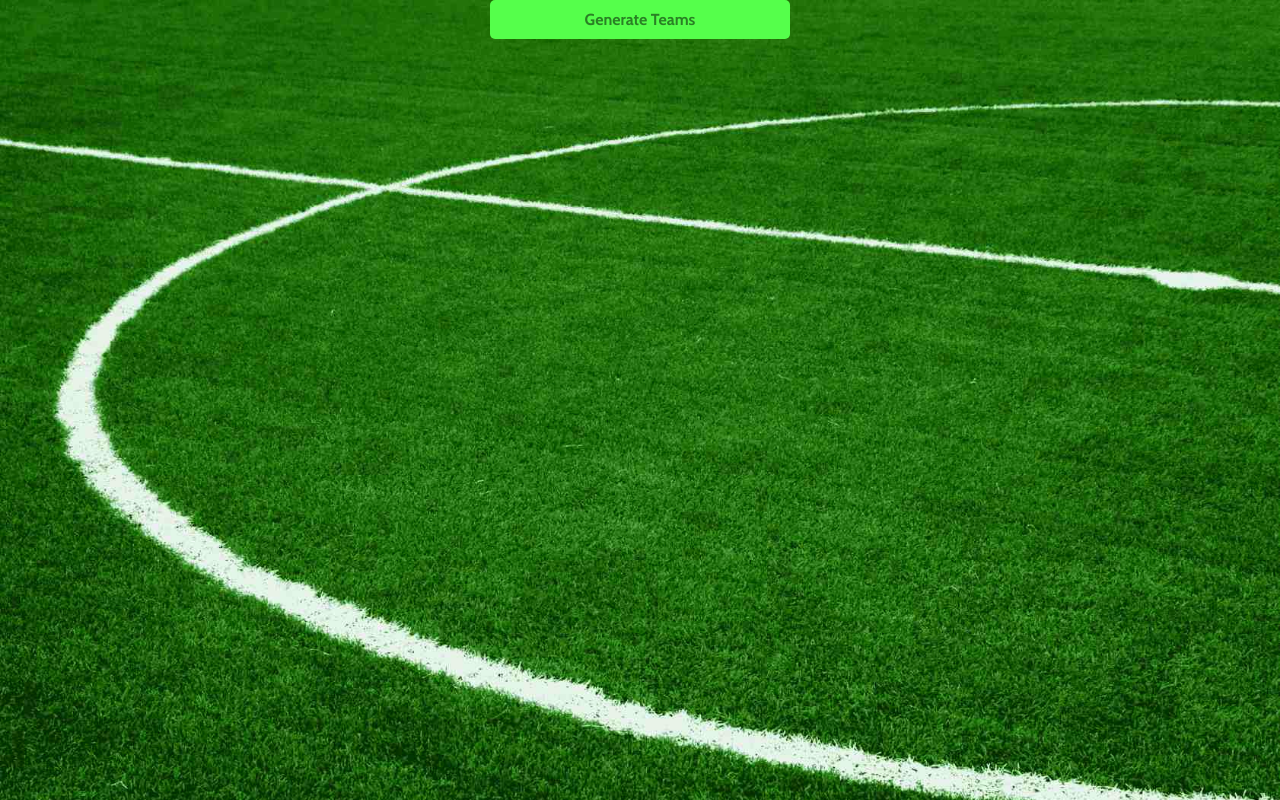
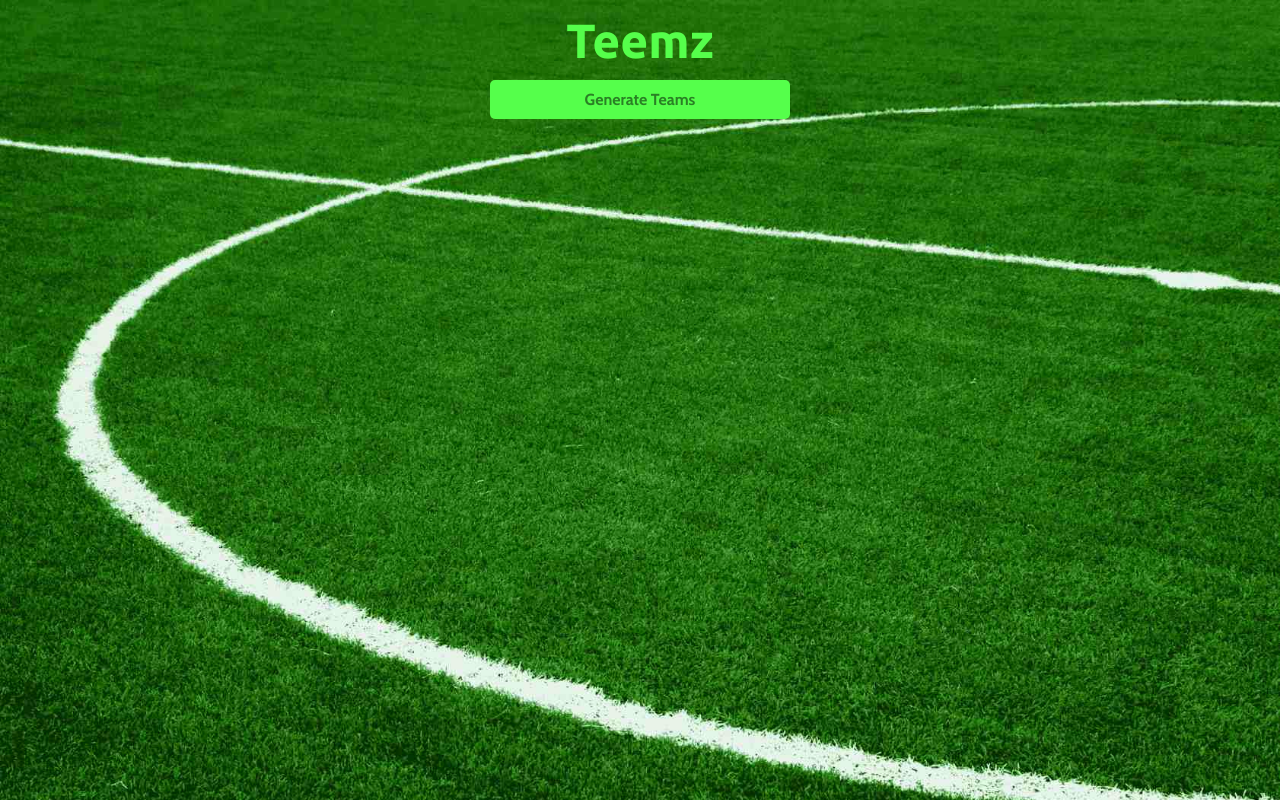
Before and after one commit to teemz-app/teemz-frontend, a React (Create React App) app: page / in a window 1280 px wide. Built offline with nearby package versions, Linux system fonts and the light colour scheme.

Commit message:
added header into index.js

```diff
--- a/src/App/App.js
+++ b/src/App/App.js
@@ -3,12 +3,6 @@ import Menu from '../pages/Menu/Menu';
 
 
 const App = ({ page }) => {
-    <>
-        <header>
-            <h1 className="title">Teemz</h1>
-        </header>
-    </>
-
     switch(page) {
         case "generate": return <GeneratePage />;
         case "menu": return <Menu />;
--- /dev/null
+++ b/src/components/Header.js
@@ -0,0 +1,10 @@
+const Header = () => (
+    <>
+        <header>
+            <h1 className="title"
+                >Teemz</h1>
+        </header>
+    </>
+)
+
+export default Header;
--- a/src/index.js
+++ b/src/index.js
@@ -6,10 +6,12 @@ import reportWebVitals from './reportWebVitals';
 
 import { Provider } from 'react-redux';
 import store from './data/store';
+import Header from './components/Header';
 
 ReactDOM.render(
   <React.StrictMode>
     <Provider store= { store }>
+      <Header />
       <App />
     </Provider>
   </React.StrictMode>,
```
